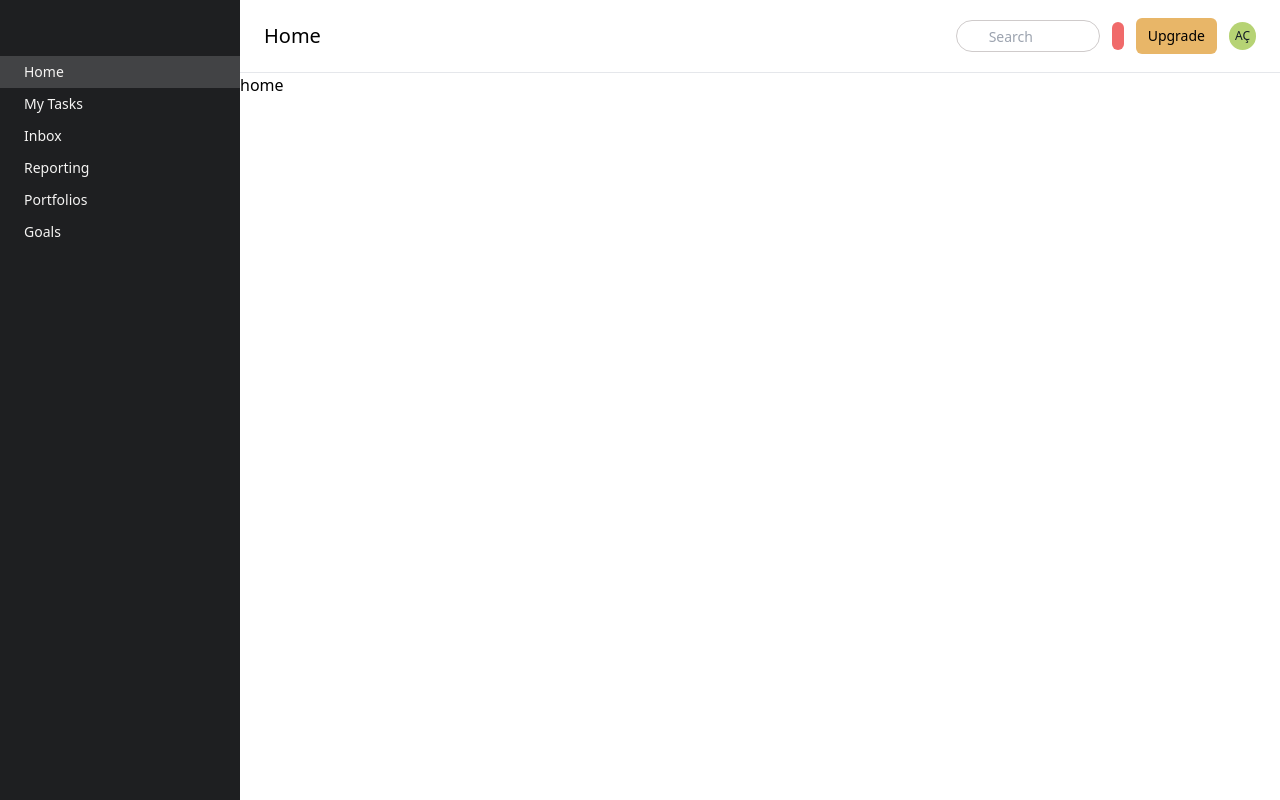
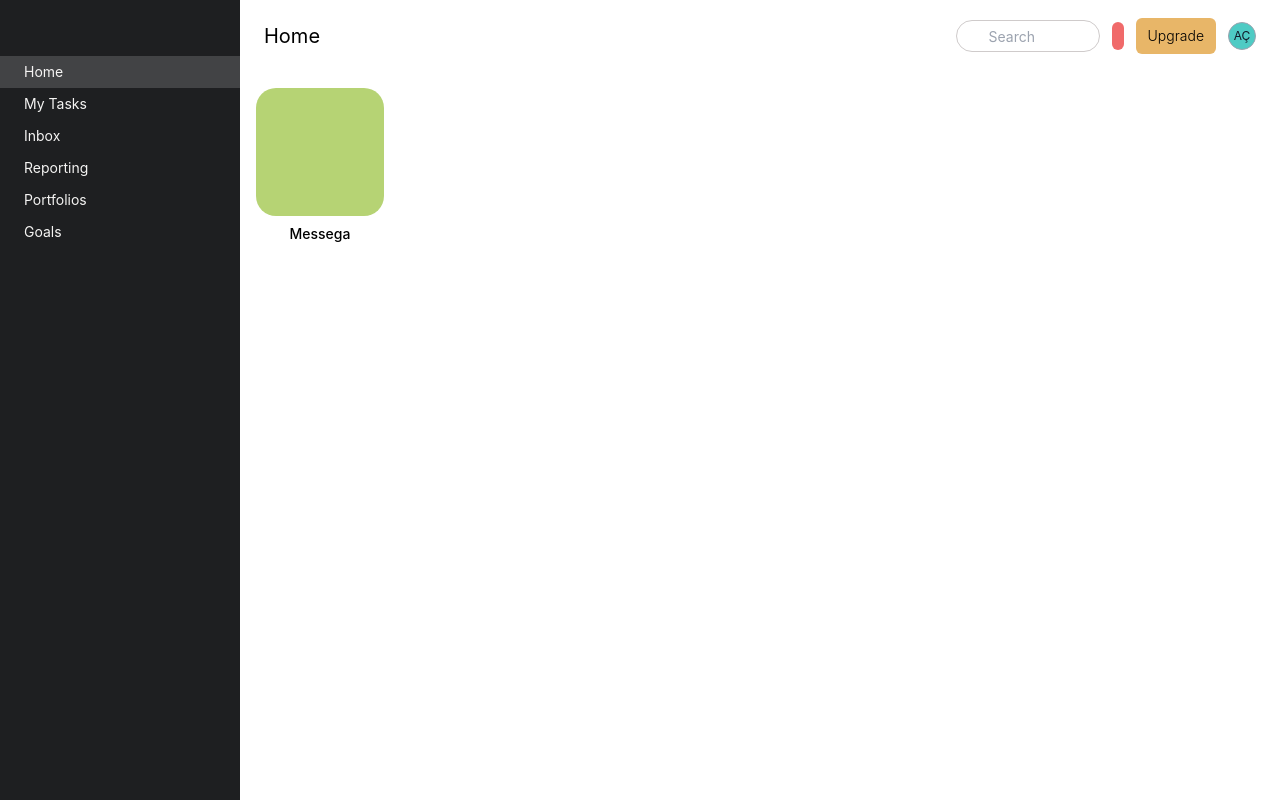
Before and after one commit to aahmetcakir/asana-clone, a Vue app: page /home in a window 1280 px wide. Built offline with nearby package versions, Linux system fonts and the light colour scheme.

Commit message:
complete preject card components

```diff
--- a/src/components/AppBar.vue
+++ b/src/components/AppBar.vue
@@ -31,38 +31,25 @@
           <button class="bg-upSell font-light rounded-md ml-3 px-3 text-sm h-9">
             Upgrade
           </button>
-          <button
-            class="rounded-full flex items-center justify-center ml-3 p-1.5 h-7 text-xs text-gray-900"
-            :style="{ backgroundColor: userBackgroundColor }"
-          >
-            <!--TODO username will come to this section -->
-            AÇ
-          </button>
+          <avatar></avatar>
         </div>
       </div>
     </div>
-    <hr />
   </div>
 </template>
 <script>
 import Icon from "@/components/Icon";
+import Avatar from "@/components/Avatar";
 
 export default {
   components: {
     Icon,
-  },
-  data() {
-    return {
-      userBackgroundColor: undefined,
-    };
+    Avatar,
   },
   computed: {
     navDrawer() {
       return this.$store.state.navigationDrawer;
     },
-  },
-  mounted() {
-    this.userBackgroundColor = this.randomColor();
   },
   methods: {
     drawer() {
--- /dev/null
+++ b/src/components/Avatar.vue
@@ -0,0 +1,31 @@
+<template>
+  <button
+    class="rounded-full flex items-center justify-center text-center p-1.5 text-xs text-gray-900 border border-gray-400"
+    :class="sizes"
+    :style="{
+      backgroundColor:
+        userBackgroundColor === undefined ? '#4ECBC4' : userBackgroundColor,
+    }"
+  >
+    <!--TODO username will come to this section -->
+    <span class="flex items-baseline justify-center"> AÇ </span>
+  </button>
+</template>
+<script>
+export default {
+  props: {
+    size: {
+      type: String,
+      default: "28",
+    },
+  },
+  computed: {
+    userBackgroundColor() {
+      return this.$store.state.userBackgroundColor?.userColor;
+    },
+    sizes() {
+      return "w-" + this.size / 4 + " h-" + this.size / 4;
+    },
+  },
+};
+</script>
--- a/src/components/LoginCard.vue
+++ b/src/components/LoginCard.vue
@@ -63,6 +63,7 @@
     <router-link to="/home">
       <button
         class="bg-purple mt-8 rounded-md w-full text-white px-3 py-1.5 text-sm hover:bg-dark-purple transition-all"
+        @click="submit"
       >
         Log in
       </button>
@@ -85,5 +86,11 @@ export default {
   components: {
     Icon,
   },
+  methods: {
+    submit() {
+      const userColor = this.randomColor();
+      return this.$store.commit("userColor", { userColor });
+    },
+  },
 };
 </script>
--- /dev/null
+++ b/src/components/ProjectCard.vue
@@ -0,0 +1,73 @@
+<template>
+  <router-link to="#" class="group inline-block">
+    <div
+      class="h-60 rounded-4xl p-4 group-hover:bg-projectCardHover transition-all duration-400"
+    >
+      <div
+        class="w-32 h-32 rounded-2.5xl flex flex-col items-center justify-center"
+        :style="{ backgroundColor: projectBackgroundColor }"
+      >
+        <div
+          class="opacity-0 group-hover:opacity-100 transition-all duration-200 -mb-2"
+        >
+          <button
+            @click="setFavorite()"
+            class="hover:bg-inverse-background-hover p-1 transition-colors rounded relative -top-1 right-7"
+          >
+            <icon
+              name="filled-star"
+              class="text-white"
+              :class="isFavorite ? 'hidden' : 'block'"
+            ></icon>
+          </button>
+
+          <button
+            @click="setFavorite()"
+            class="hover:bg-inverse-background-hover p-1 transition-colors rounded relative -top-1 right-9"
+          >
+            <icon
+              name="star"
+              class="text-white"
+              :class="isFavorite ? 'block' : 'hidden'"
+            ></icon>
+          </button>
+          <button
+            class="hover:bg-inverse-background-hover p-1 transition-colors rounded relative -top-1 left-6"
+          >
+            <icon name="more" class="text-white"></icon>
+          </button>
+        </div>
+
+        <icon name="board"></icon>
+
+        <avatar
+          size="24"
+          class="opacity-0 mt-2 -mb-4 group-hover:opacity-100 group-hover:mb-0 group-hover:translate transition-all duration-200"
+        ></avatar>
+      </div>
+      <div class="text-sm font-medium text-center mt-2">Messega</div>
+    </div>
+  </router-link>
+</template>
+<script>
+import Icon from "@/components/Icon";
+import Avatar from "@/components/Avatar";
+
+export default {
+  components: { Icon, Avatar },
+  data() {
+    return {
+      projectBackgroundColor: undefined,
+      isFavorite: false,
+    };
+  },
+  mounted() {
+    this.projectBackgroundColor = this.randomColor();
+  },
+  methods: {
+    setFavorite() {
+      return (this.isFavorite = !this.isFavorite);
+    },
+  },
+};
+</script>
--- /dev/null
+++ b/src/components/icons/BoardIcon.vue
@@ -0,0 +1,12 @@
+<template>
+  <svg width="48" height="48" fill="currentColor" viewBox="0 0 24 24">
+    <path
+      fill="rgba(30, 31, 33, 0.75)"
+      d="M5,21H1c-0.6,0-1-0.4-1-0.9v-7.2C0,12.4,0.4,12,1,12h4c0.6,0,1,0.4,1,0.9v7.2C6,20.6,5.6,21,5,21z"
+    ></path>
+    <path
+      fill="#fff"
+      d="M5,9H1C0.4,9,0,8.6,0,8V4c0-0.5,0.4-1,1-1h4c0.6,0,1,0.5,1,1v4C6,8.6,5.6,9,5,9z M14,3h-4C9.4,3,9,3.5,9,4v12  c0,0.5,0.4,1,1,1h4c0.6,0,1-0.5,1-1V4C15,3.5,14.6,3,14,3z M23,3h-4c-0.5,0-1,0.5-1,1v4c0,0.6,0.5,1,1,1h4c0.5,0,1-0.4,1-1V4  C24,3.5,23.5,3,23,3z"
+    ></path>
+  </svg>
+</template>
--- /dev/null
+++ b/src/components/icons/FilledStarIcon.vue
@@ -0,0 +1,7 @@
+<template>
+  <svg width="12" height="12" fill="currentColor" viewBox="0 0 24 24">
+    <path
+      d="M24,9c-0.2-0.6-0.7-1-1.4-1.1L16.3,7l-2.8-5.7c-0.3-0.5-0.8-0.8-1.5-0.8s-1.3,0.3-1.5,0.9L7.8,7L1.5,8C0.9,8.1,0.3,8.5,0.1,9.1s0,1.3,0.5,1.7l4.6,4.5L4,21.4C3.9,22,4.1,22.6,4.7,23c0.5,0.3,1.1,0.5,1.7,0.1l5.6-3l5.6,3c0.2,0.1,0.5,0.2,0.8,0.2s0.7-0.1,0.9-0.3c0.5-0.3,0.8-1,0.7-1.6l-1.1-6.2l4.6-4.5C24,10.3,24.1,9.7,24,9z"
+    ></path>
+  </svg>
+</template>
--- /dev/null
+++ b/src/components/icons/MoreIcon.vue
@@ -0,0 +1,7 @@
+<template>
+  <svg width="16" height="16" fill="currentColor" viewBox="0 0 32 32">
+    <path
+      d="M16,13c1.7,0,3,1.3,3,3s-1.3,3-3,3s-3-1.3-3-3S14.3,13,16,13z M3,13c1.7,0,3,1.3,3,3s-1.3,3-3,3s-3-1.3-3-3S1.3,13,3,13z M29,13c1.7,0,3,1.3,3,3s-1.3,3-3,3s-3-1.3-3-3S27.3,13,29,13z"
+    ></path>
+  </svg>
+</template>
--- /dev/null
+++ b/src/components/icons/StarIcon.vue
@@ -0,0 +1,7 @@
+<template>
+  <svg width="12" height="12" fill="currentColor" viewBox="0 0 24 24">
+    <path
+      d="M12.1,3.9L14,8l0.6,1.2l1.3,0.2l4.7,0.7l-3.4,3.3l-1,0.9l0.2,1.3l0.8,4.4l-4.1-2.2L12,17.3l-1.2,0.6l-4.1,2.2l0.8-4.3l0.2-1.3l-1-0.9l-3.4-3.3L8,9.6l1.3-0.2L10,8.1L12.1,3.9 M12,0.4c-0.7,0-1.3,0.3-1.5,0.9L7.8,7L1.5,8C0.9,8.1,0.3,8.5,0.1,9.1s0,1.3,0.5,1.7l4.6,4.5L4,21.4C3.9,22,4.1,22.6,4.7,23c0.3,0.2,0.6,0.3,1,0.3c0.3,0,0.5-0.1,0.8-0.2l5.6-3l5.6,3c0.2,0.1,0.5,0.2,0.8,0.2s0.7-0.1,0.9-0.3c0.5-0.3,0.8-1,0.7-1.6L19,15.2l4.6-4.5c0.5-0.5,0.6-1,0.5-1.7c-0.2-0.6-0.7-1-1.4-1.1L16.4,7l-2.8-5.7C13.2,0.7,12.7,0.4,12,0.4L12,0.4z"
+    ></path>
+  </svg>
+</template>
--- a/src/store/index.js
+++ b/src/store/index.js
@@ -14,6 +14,7 @@ export default new Vuex.Store({
       { text: "Goals", icon: "goals", to: "/goals" },
     ],
     navigationDrawer: false,
+    userBackgroundColor: undefined,
   },
   getters: {
     menuItems(state) {
@@ -24,6 +25,9 @@ export default new Vuex.Store({
     drawer(state) {
       return (state.navigationDrawer = !state.navigationDrawer);
     },
+    userColor(state, userColor) {
+      return (state.userBackgroundColor = userColor);
+    },
   },
   actions: {},
   modules: {},
--- a/src/views/Home.vue
+++ b/src/views/Home.vue
@@ -1,6 +1,15 @@
 <template>
-  <div>home</div>
+  <div>
+    <project-card></project-card>
+  </div>
 </template>
 <script>
-export default {};
+import ProjectCard from "@/components/ProjectCard";
+export default {
+  components: {
+    ProjectCard,
+  },
+};
 </script>
+
+ProjectCard
--- a/tailwind.config.js
+++ b/tailwind.config.js
@@ -16,17 +16,34 @@ module.exports = {
         buttonCreation: "#f06a6a",
         upSell: "#E8B668",
         borderStrong: "#cfcbcb",
+        projectCardHover: "#F8F7F7",
+        "inverse-background-hover": "rgba(255, 255, 255, 0.06)",
       },
       spacing: {
         18: "72px",
         110: "440px",
         183: "732px",
       },
+      borderRadius: {
+        "2.5xl": "20px",
+        "4xl": "30px",
+      },
+      fontFamily: {
+        sans: [
+          '"apple-system","BlinkMacSystemFont","Segoe UI","Roboto","Helvetica Neue","Helvetica","Arial","sans-serif"',
+        ],
+      },
+      transitionProperty: {
+        display: "flex, inline, hidden, block, inline-block",
+        spacing: "margin, padding",
+      },
     },
   },
   variants: {
     extend: {
       width: ["focus"],
+      display: ["group-hover", "hover"],
+      margin: ["group-hover", "hover"],
     },
   },
   plugins: [],
```
